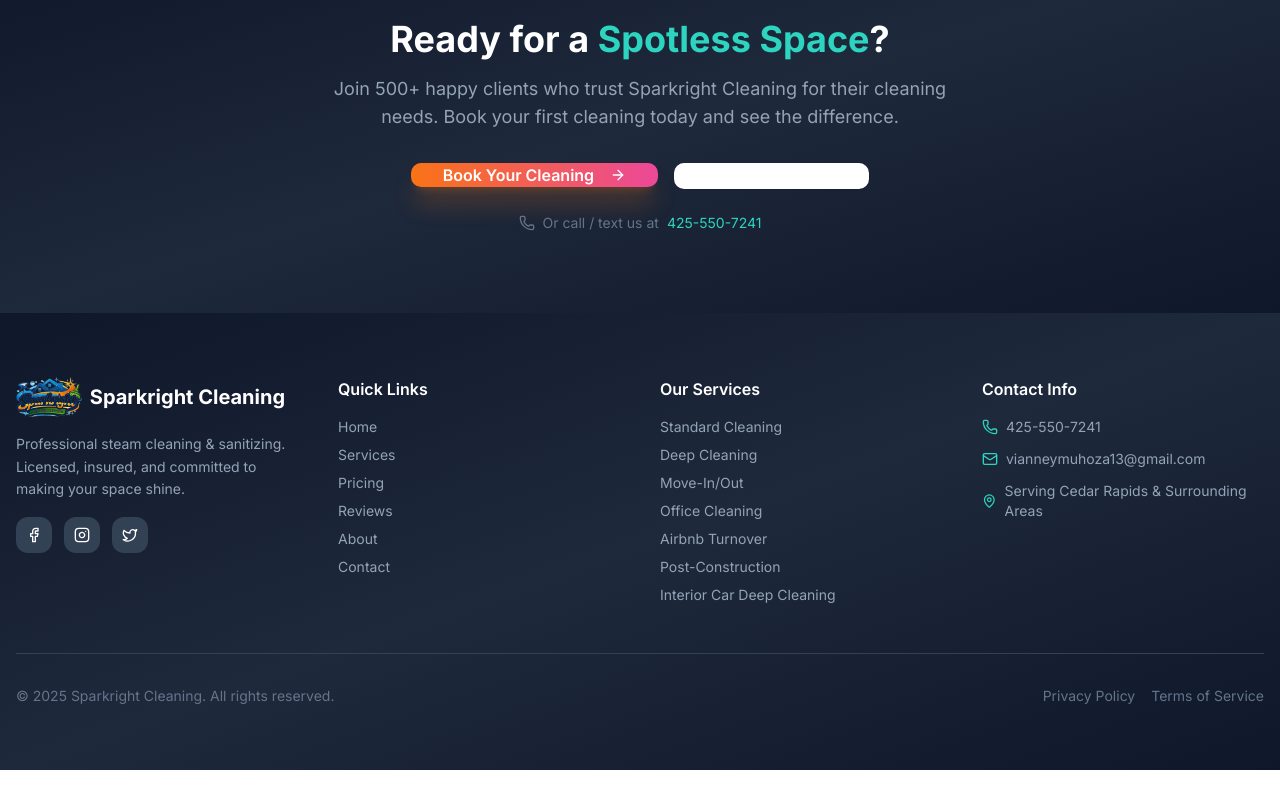
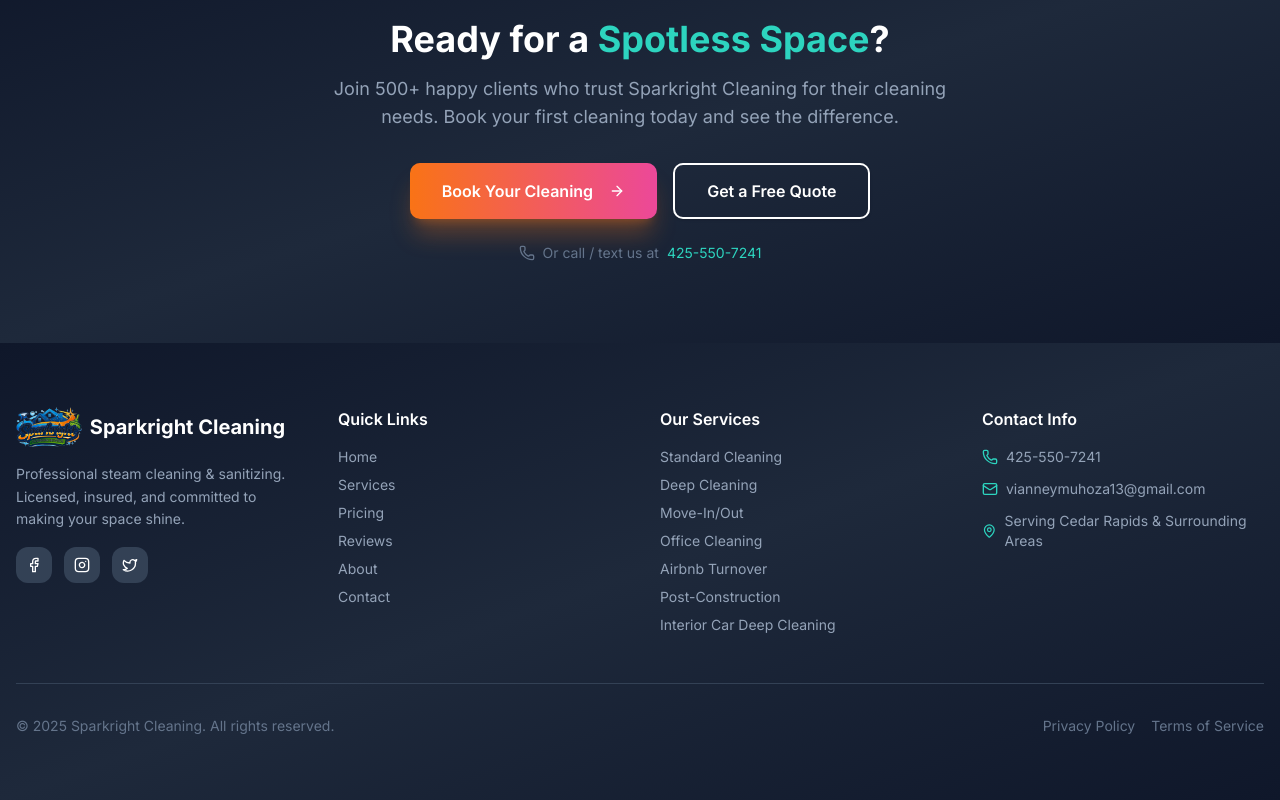
Before and after one commit to Ajayvaleti22-10/cleaning-company, a Next.js app: page / in a window 1280 px wide. Shown: the part 5171-5971 px from the top of the page. Before the commit the page ends 5941 px from the top, so only its background shows below. Built offline with nearby package versions, Linux system fonts and the light colour scheme.

Commit message:
Fix final CTA: visible Get a Free Quote button, taller buttons
Made-with: Cursor

```diff
--- a/app/page.js
+++ b/app/page.js
@@ -361,12 +361,12 @@ export default function HomePage() {
             </p>
             <div className="flex flex-wrap justify-center gap-4">
               <Link href="/book">
-                <Button size="lg" className="bg-gradient-to-r from-orange-500 to-pink-500 hover:from-orange-600 hover:to-pink-600 text-white font-semibold text-base px-8 h-13 shadow-xl shadow-orange-500/30">
+                <Button size="lg" className="bg-gradient-to-r from-orange-500 to-pink-500 hover:from-orange-600 hover:to-pink-600 text-white font-semibold text-base px-8 h-14 min-h-[3.25rem] shadow-xl shadow-orange-500/30">
                   Book Your Cleaning <ArrowRight className="w-5 h-5 ml-2" />
                 </Button>
               </Link>
               <Link href="/quote">
-                <Button size="lg" variant="outline" className="border-white/30 text-white hover:bg-white/10 font-semibold text-base px-8 h-13">
+                <Button size="lg" className="bg-transparent border-2 border-white text-white hover:bg-white/15 font-semibold text-base px-8 h-14 min-h-[3.25rem]">
                   Get a Free Quote
                 </Button>
               </Link>
```
